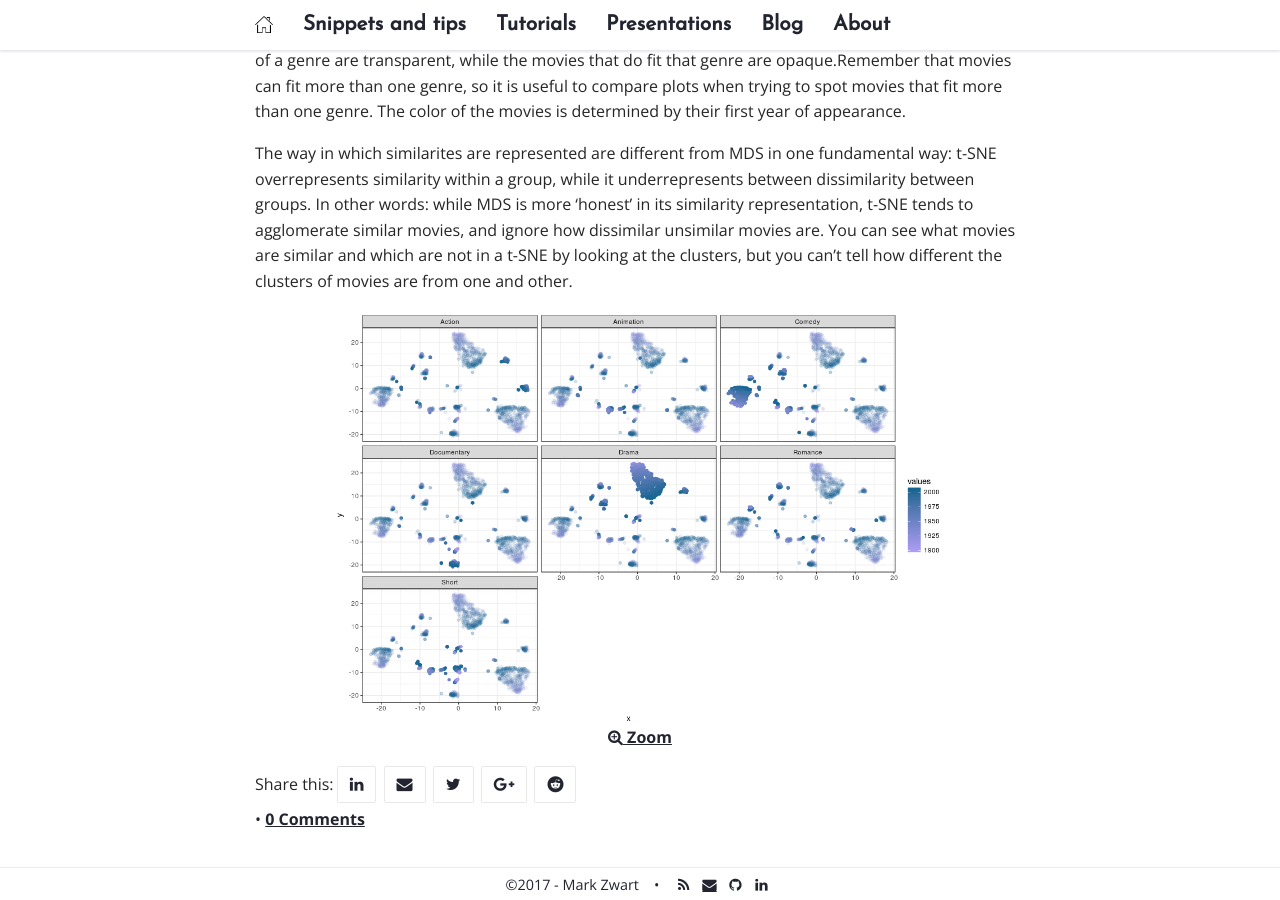
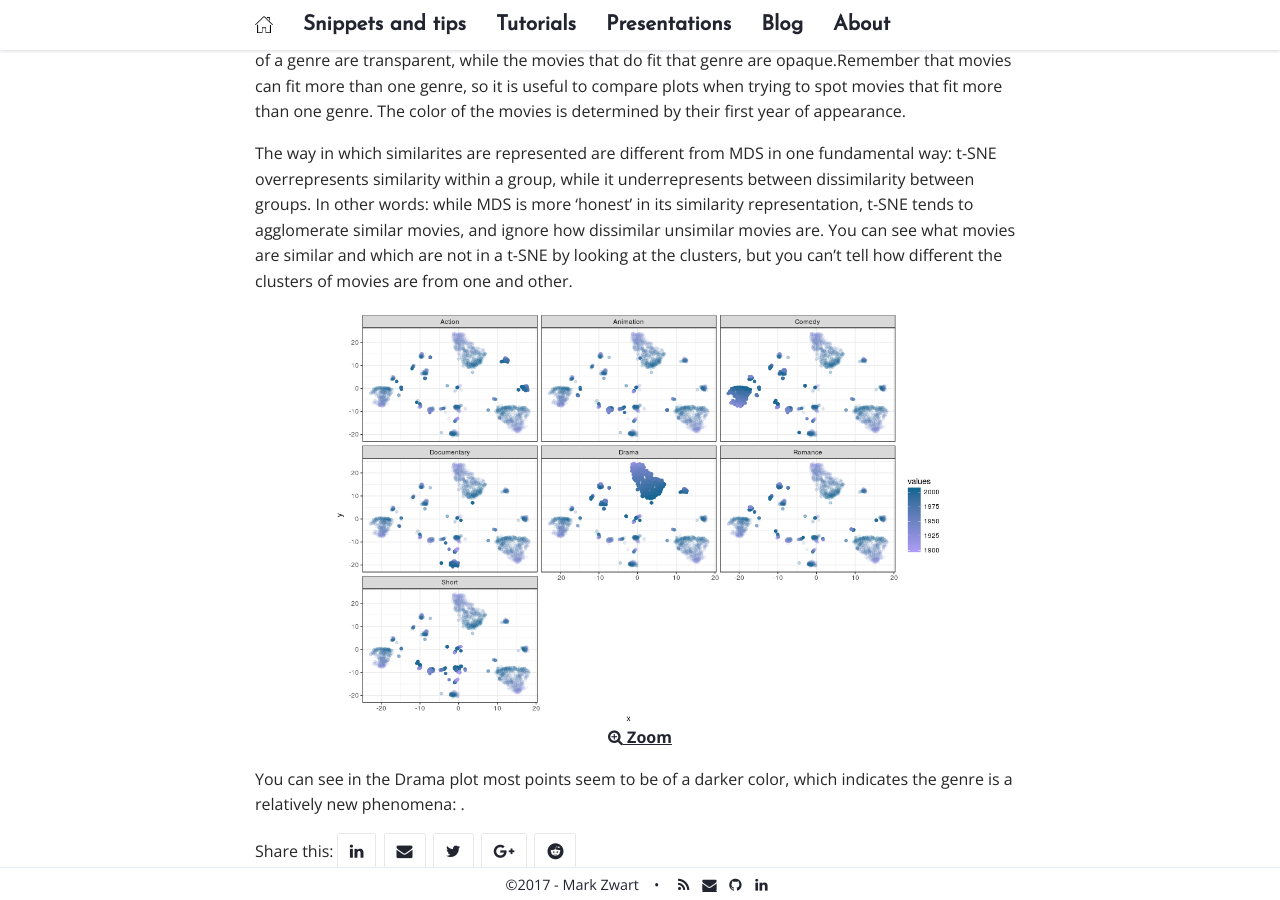
Before and after one commit to mark-me/mark-me.github.io, a Jekyll site: the page built from _pages/tutorials/distance-measures/distance-measures.md, in a window 1280 px wide and 900 px high, scrolled down 10199 px. Built offline with Jekyll 4.4.1, drawn with Linux system fonts in a browser that asks for light colours; nearby versions of some CDN libraries; comment, search, counter and statistics services are not loaded.

Commit message:
Update distance-measures.md

```diff
--- a/_pages/tutorials/distance-measures/distance-measures.md
+++ b/_pages/tutorials/distance-measures/distance-measures.md
@@ -312,3 +312,5 @@ The way in which similarites are represented are different from MDS in one funda
 <img src="/_pages/tutorials/distance-measures/t-sne-gower.png" alt="Shaped word cloud" align="center" width="80%" height="80%"/><br>
 <i class='fa fa-search-plus '></i> Zoom</a>
 {: refdef}
+
+You can see in the Drama plot most points seem to be of a darker color, which indicates the genre is a relatively new phenomena: .
```
